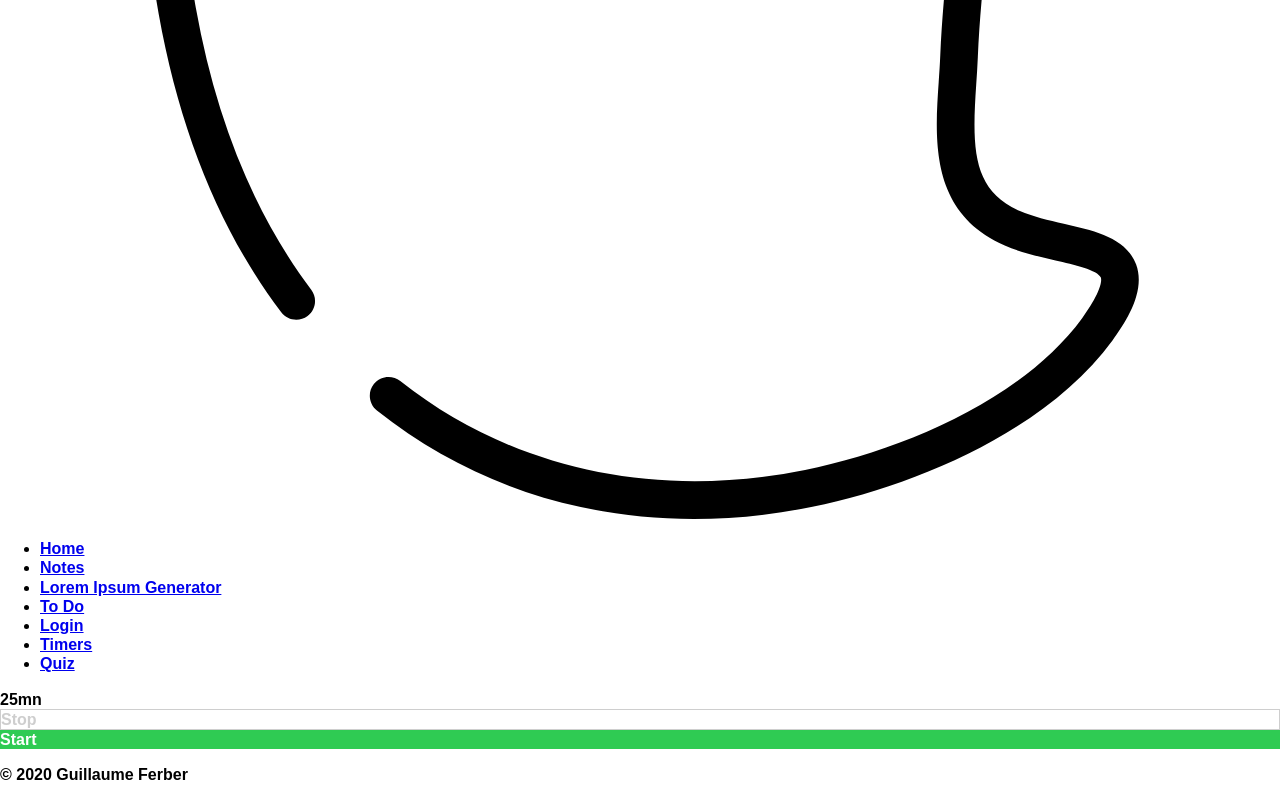
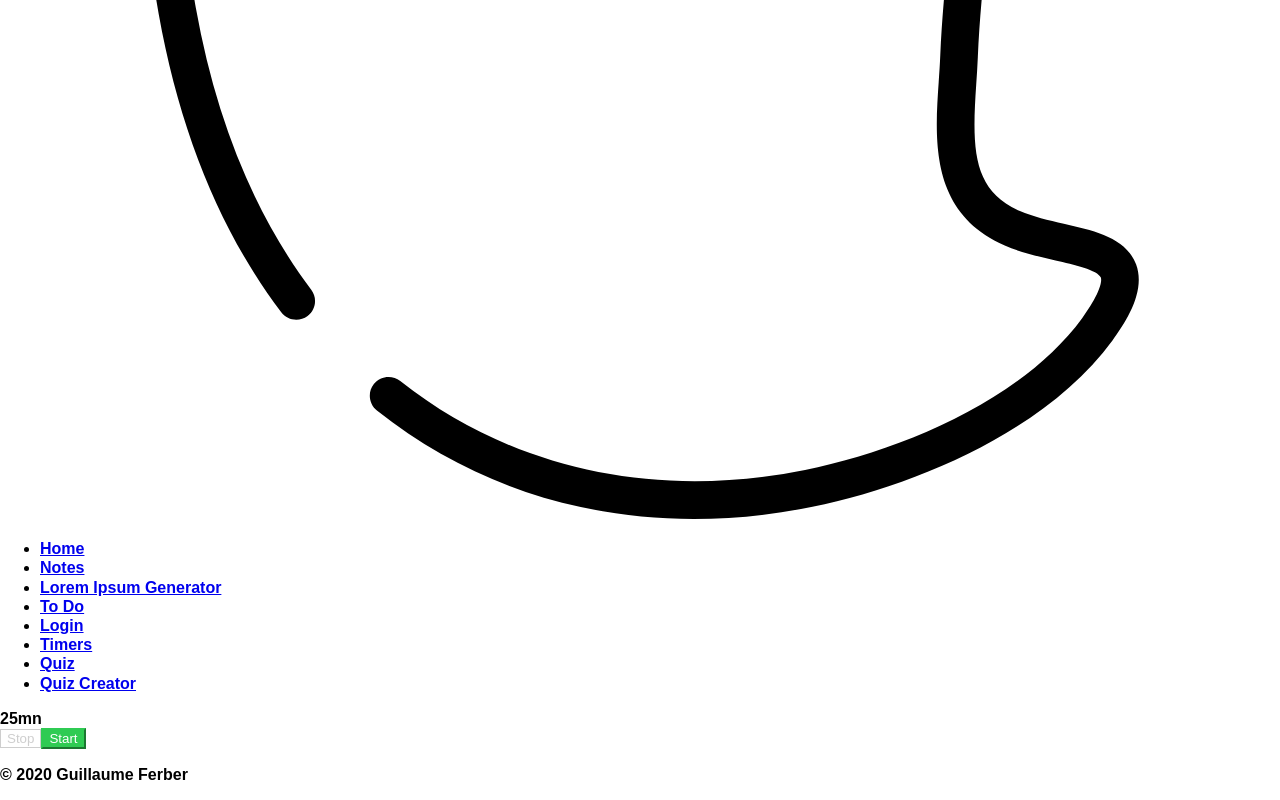
Before and after one commit to guillaumeferber/phantom-cms, a React app: page / in a window 1280 px wide. Shown: the part 761-1561 px from the top of the page. Built offline with nearby package versions, Linux system fonts and the light colour scheme.

Commit message:
Add quiz creator

```diff
--- a/src/assets/css/index.module.css
+++ b/src/assets/css/index.module.css
@@ -170,6 +170,12 @@ body {
   margin-left: auto;
   margin-right: auto;
 }
+.marginLeftAuto {
+  margin-left: auto;
+}
+.marginRightAuto {
+  margin-right: auto;
+}
 
 /*
 * width
--- a/src/components/UI/Button/Button.css
+++ b/src/components/UI/Button/Button.css
@@ -3,7 +3,7 @@
   font-size: 14px;
   font-weight: 600;
   text-align: center;
-  padding: 0.7em 1.2em;
+  padding: 1.4em 1.6em;
   cursor: pointer;
   user-select: none;
   display: inline-flex;
@@ -15,6 +15,7 @@
   background-color: #fff;
   border: 1px solid;
   color: #fff;
+  outline: none;
   -webkit-transition: all 0.2s ease;
   -moz-transition: all 0.2s ease;
   -o-transition: all 0.2s ease;
--- a/src/components/UI/Button/Button.js
+++ b/src/components/UI/Button/Button.js
@@ -66,9 +66,9 @@ class Button extends Component {
       }
     );
     return (
-      <div onClick={clicked} className={_className}>
+      <button type="button" onClick={clicked} className={_className}>
          {this.renderChildren()}
-      </div>
+      </button>
     );
   }
 }
--- /dev/null
+++ b/src/containers/Quiz/QuizCreator/QuizCreator.js
@@ -0,0 +1,15 @@
+import React, { Component } from 'react';
+import Aux from '../../../hoc/Aux/Aux';
+import { Title } from '../../../components/UI/';
+
+class QuizCreator extends Component {
+    render() {
+        return (
+            <Aux>
+                <Title level='1'>Quiz Creator</Title>
+            </Aux>
+         );
+    }
+}
+
+export default QuizCreator;
--- a/src/routes/pages.routes.js
+++ b/src/routes/pages.routes.js
@@ -6,6 +6,7 @@ import Login from '../containers/Login/Login';
 import Timers from '../containers/Timers/Timers';
 import Quiz from '../containers/Quiz/Quiz';
 import QuizResults from '../containers/Quiz/QuizResults/QuizResults';
+import QuizCreator from '../containers/Quiz/QuizCreator/QuizCreator';
 
 export const PAGES_ROUTES = [
     { path: '/', component: Home,name: 'Home', exact: true, inNavigation: true },
@@ -16,4 +17,5 @@ export const PAGES_ROUTES = [
     { path: '/timers', component: Timers, name:'Timers', exact: false, inNavigation: true },
     { path: '/quiz', component: Quiz, name:'Quiz', exact: false, inNavigation: true },
     { path: '/quiz-results', component: QuizResults, name:'Quiz Results', exact: false, inNavigation: false },
+    { path: '/quiz-creator', component: QuizCreator, name:'Quiz Creator', exact: true, inNavigation: true },
 ];
```
